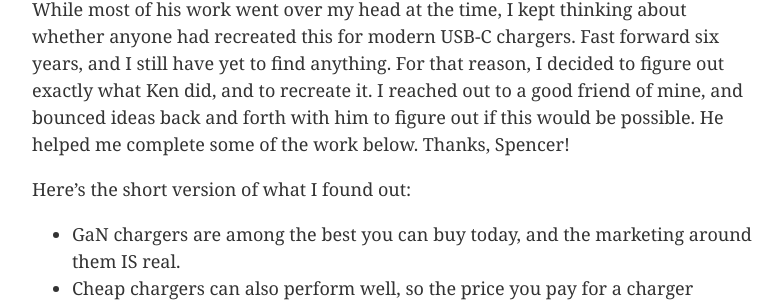
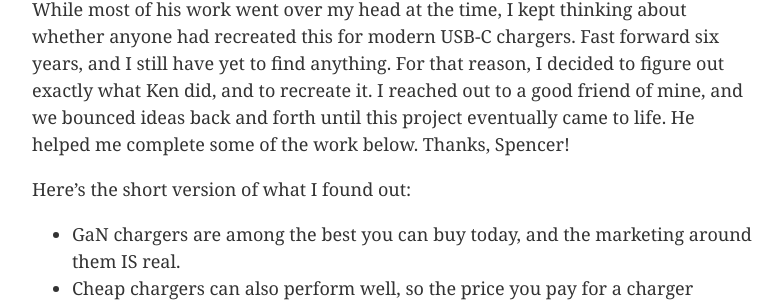
Before and after one commit to 0sps/sull1van.com, a Jekyll site: the page built from _posts/2026-01-19-a-dozen-chargers-in-the-lab.md, in a window 1280 px wide and 900 px high. Shown: the part 497-799 px from the top of the window, without its empty margins (248-1031 px from the left). Built offline with Jekyll 4.4.1, drawn with Linux system fonts in a browser that asks for light colours; some of the changed text lies outside the part shown.

Commit message:
Update 2026-01-19-a-dozen-chargers-in-the-lab.md

```diff
--- a/_posts/2026-01-19-a-dozen-chargers-in-the-lab.md
+++ b/_posts/2026-01-19-a-dozen-chargers-in-the-lab.md
@@ -52,7 +52,7 @@ devices:
     caption: |
       I was originally skeptical of this one, due to some prior tests that showed higher noise. This was marketed as one of the first GaN chargers, being released sometime back around 2023. Luckily my original test was flawed and subsequent runs proved that this is a very high quality charger. One of the best I've tested.
 
-      It's using a ~140KHz switching frequency, which is high enough that you can't see any ripple on the 50us graph. I zoomed out and there was a tiny amount of ripple, but not enough to be noticeable. The zoomed-out graph looks pretty similar to the one in this image, so i'm just showing you the zoomed in one here. Good charger.
+      It's using a ~140KHz switching frequency, which is high enough that you can't see any ripple on the 50us graph. I zoomed out and there was a tiny amount of ripple, but not enough to be noticeable. The zoomed-out graph looks pretty similar to the one in this image, so I'm just showing you the zoomed in one here. Good charger.
     rating: 5
     noise_rating: 5
     ripple_rating: 5
@@ -279,7 +279,7 @@ Have you ever wondered what makes a phone charger good or bad? Apple always says
 
 I'd thought about this for years ever since I read a [blog post by one legendary Google engineer Ken Shirriff](https://www.righto.com/2012/10/a-dozen-usb-chargers-in-lab-apple-is.html). It was at the top of [Hacker News](https://news.ycombinator.com/) at the time, many years ago. Ken made the case that there is absolutely a difference between the best and worst chargers, and that poorly built chargers have the ability to degrade battery life and even cause other strange issues like touchscreen failure.
 
-While most of his work went over my head at the time, I kept thinking about whether anyone had recreated this for modern USB-C chargers. Fast forward six years, and I still have yet to find anything. For that reason, I decided to figure out exactly what Ken did, and to recreate it. I reached out to a good friend of mine, and bounced ideas back and forth with him to figure out if this would be possible. He helped me complete some of the work below. Thanks, Spencer!
+While most of his work went over my head at the time, I kept thinking about whether anyone had recreated this for modern USB-C chargers. Fast forward six years, and I still have yet to find anything. For that reason, I decided to figure out exactly what Ken did, and to recreate it. I reached out to a good friend of mine, and we bounced ideas back and forth until this project eventually came to life. He helped me complete some of the work below. Thanks, Spencer!
 
 
 Here's the short version of what I found out:
```
Also changed, not shown: other parts of _posts/2026-01-19-a-dozen-chargers-in-the-lab.md (+4 -4 lines).
